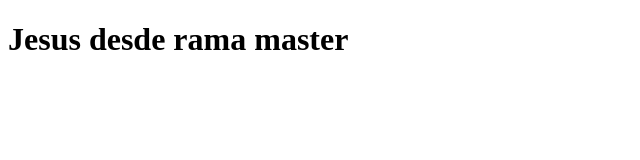
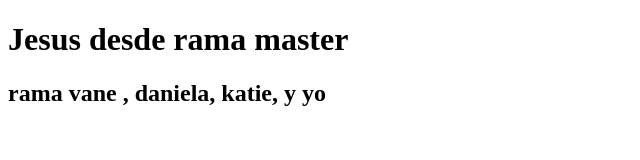
Before and after one commit to gsus2024/repogrupalsenati1, a plain HTML site: page index.html in a window 1280 px wide. Shown: the whole page, without its empty margins (0-640 px from the left). Drawn offline with Linux system fonts and the light colour scheme.

Commit message:
Se subieron cambios desde rama vane

```diff
--- a/index.html
+++ b/index.html
@@ -7,5 +7,6 @@
 </head>
 <body>
     <h1>Jesus desde rama master</h1>
+    <h2>rama vane , daniela, katie, y yo</h2>
 </body>
 </html>
```
